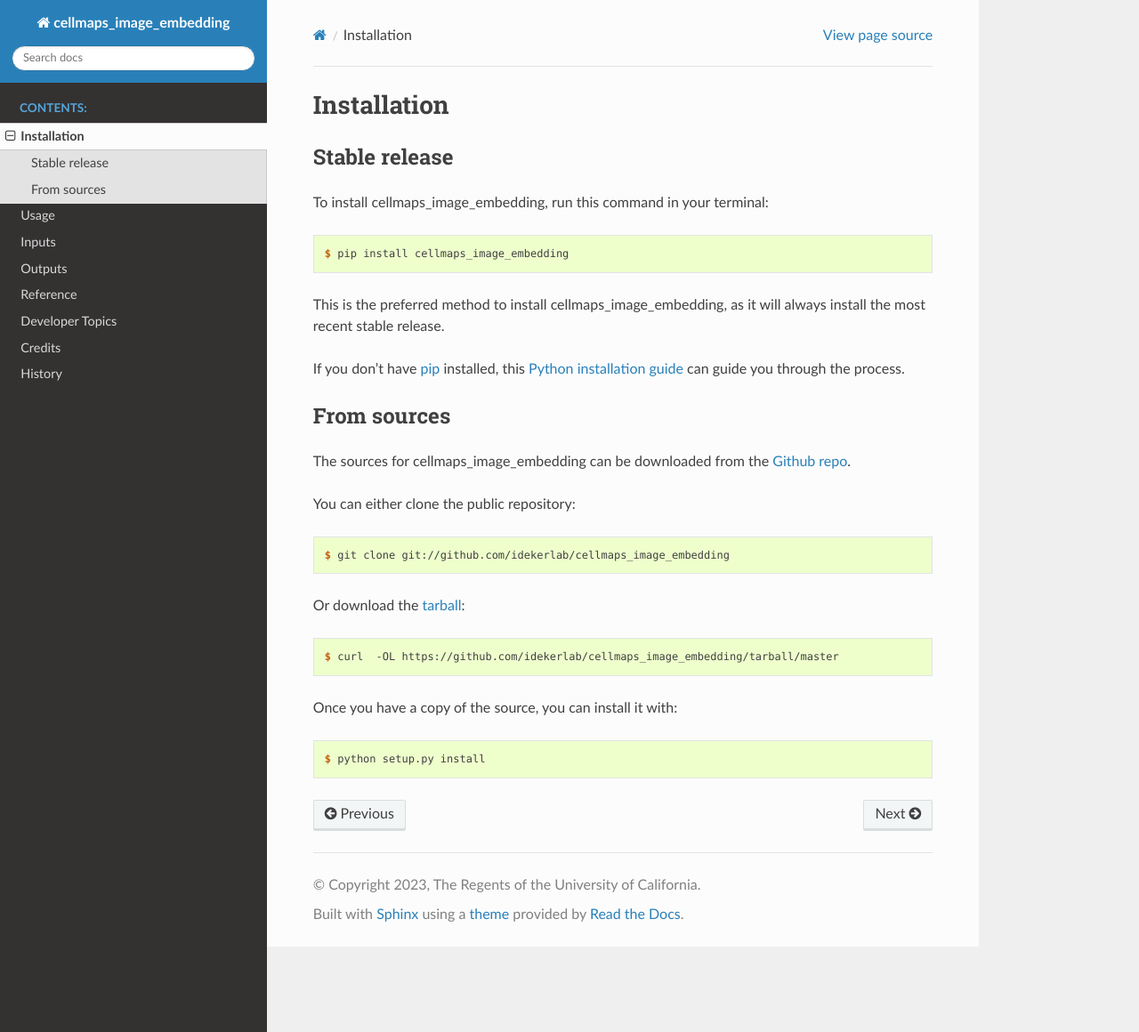
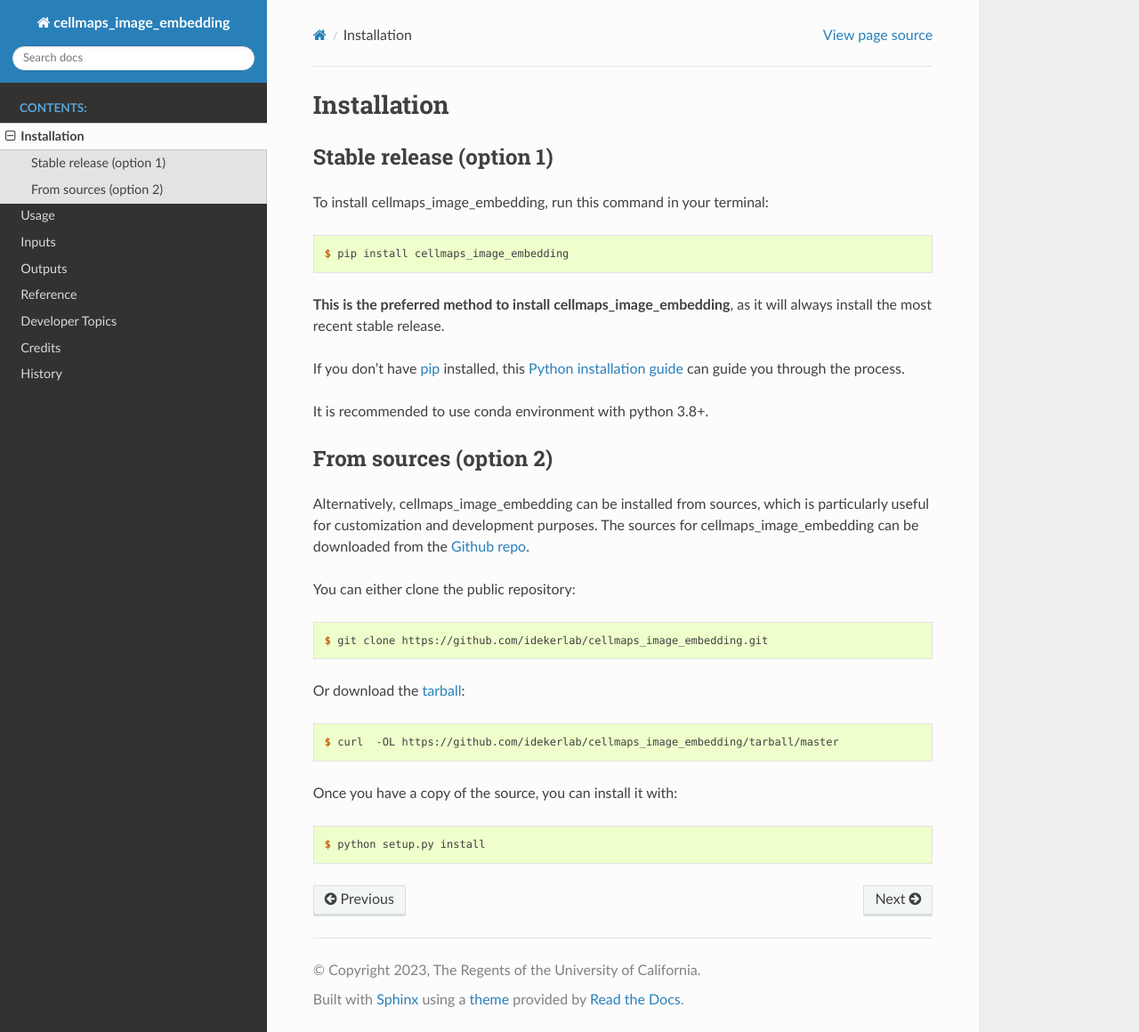
Before and after one commit to wadeschulz/cellmaps_image_embedding, a Sphinx documentation site: the page built from docs/installation.rst, in a window 1280 px wide and 1160 px high. Shown: the whole window at 89% size. Built offline with Sphinx 7.4.7 and the Read the Docs theme 3.1.0, drawn with Linux system fonts in a browser that asks for light colours.

Commit message:
Update docs

```diff
--- a/docs/installation.rst
+++ b/docs/installation.rst
@@ -5,8 +5,8 @@
 ============
 
 
-Stable release
---------------
+Stable release (option 1)
+--------------------------
 
 To install cellmaps_image_embedding, run this command in your terminal:
 
@@ -14,7 +14,7 @@
 
     $ pip install cellmaps_image_embedding
 
-This is the preferred method to install cellmaps_image_embedding, as it will always install the most recent stable release.
+**This is the preferred method to install cellmaps_image_embedding**, as it will always install the most recent stable release.
 
 If you don't have `pip`_ installed, this `Python installation guide`_ can guide
 you through the process.
@@ -22,17 +22,19 @@
 .. _pip: https://pip.pypa.io
 .. _Python installation guide: http://docs.python-guide.org/en/latest/starting/installation/
 
+It is recommended to use conda environment with python 3.8+.
 
-From sources
-------------
+From sources (option 2)
+------------------------
 
-The sources for cellmaps_image_embedding can be downloaded from the `Github repo`_.
+Alternatively, cellmaps_image_embedding can be installed from sources, which is particularly useful for customization
+and development purposes. The sources for cellmaps_image_embedding can be downloaded from the `Github repo`_.
 
 You can either clone the public repository:
 
 .. code-block:: console
 
-    $ git clone git://github.com/idekerlab/cellmaps_image_embedding
+    $ git clone https://github.com/idekerlab/cellmaps_image_embedding.git
 
 Or download the `tarball`_:
 
```
